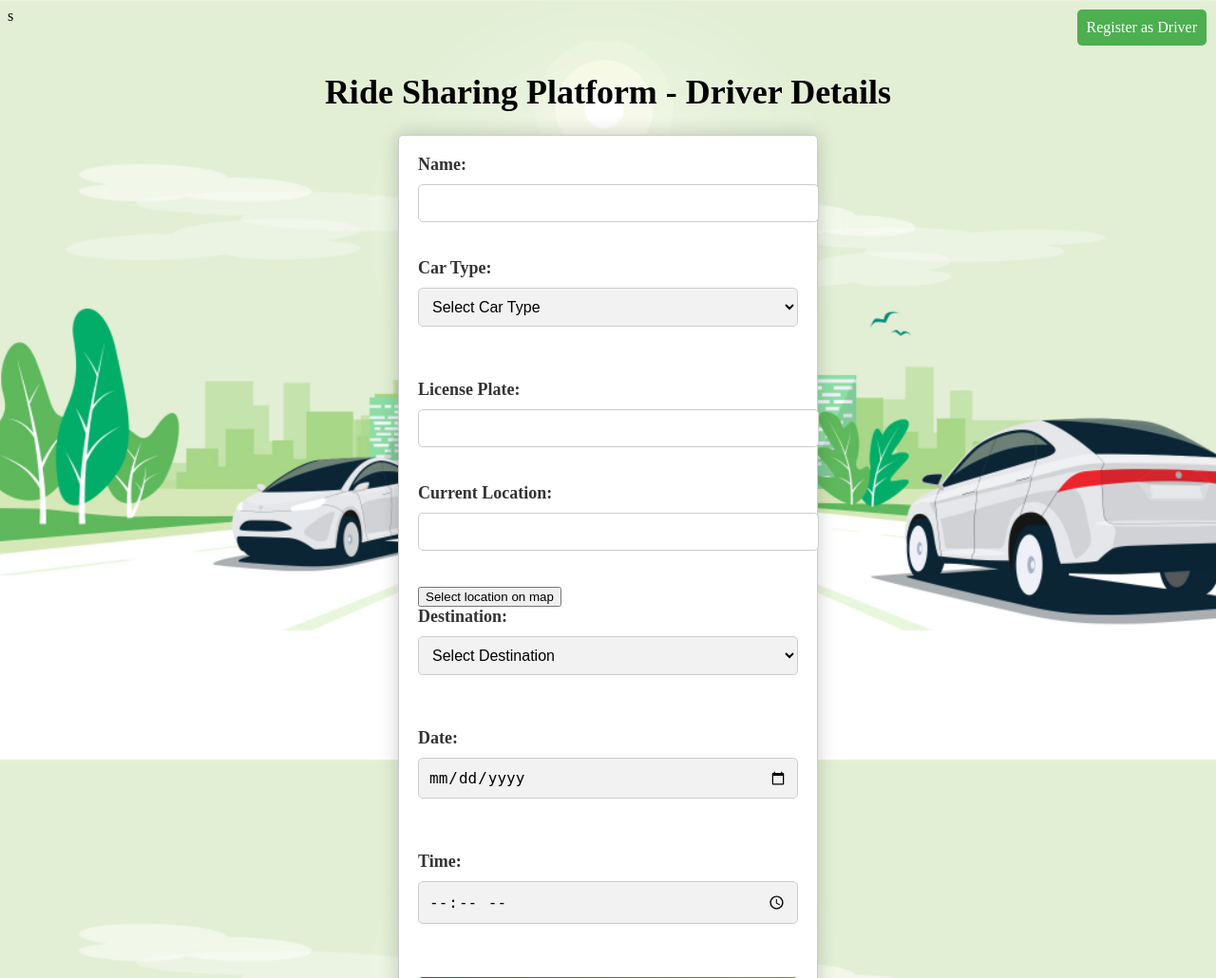
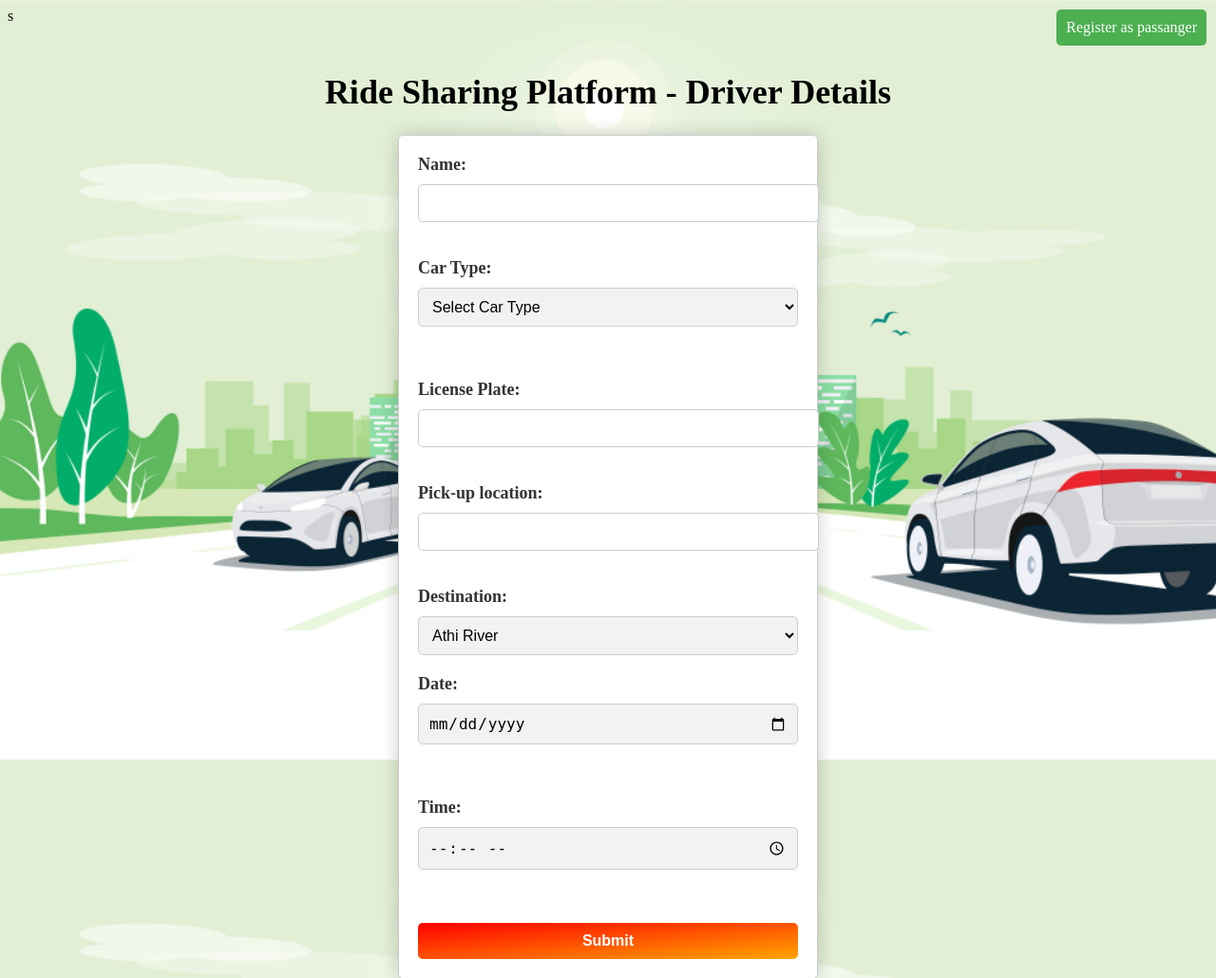
Before and after one commit to Markmahugu/splitlift, a PHP site: page /add_driver.php in a window 1280 px wide. Shown: the top 1030 px of the page at 95% size. Run offline with PHP 8.4, Linux system fonts and the light colour scheme; some libraries are stand-ins or nearby versions.

Commit message:
Update add_driver.php

```diff
--- a/add_driver.php
+++ b/add_driver.php
@@ -3,70 +3,8 @@
 <head>
   <title>Ride Sharing Platform - Driver Details</title>
   <link rel="stylesheet" type="text/css" href="style.css">
-  <a href="search.php" class="register-button">Register as Driver</a>s
-  <script src="https://maps.googleapis.com/maps/api/js?key=AIzaSyACNUsBAWjrYNmt0eXAXZmvhLp90mzdVlM"></script>
-  <script>
-    function initMap() {
-      var map = new google.maps.Map(document.getElementById('map'), {
-        center: {lat: -34.397, lng: 150.644},
-        zoom: 8
-      });
-      var marker = new google.maps.Marker({
-        position: map.center,
-        map: map
-      });
-    }
-    window.onload = function() {
-      var mapButton = document.getElementById('map-button');
-      mapButton.onclick = function() {
-        getLocation();
-      };
-    };
-    function getLocation() {
-    if (navigator.geolocation) {
-      navigator.geolocation.getCurrentPosition(function(position) {
-        var lat = position.coords.latitude;
-        var lng = position.coords.longitude;
-        var geocoder = new google.maps.Geocoder();
-        var latlng = new google.maps.LatLng(lat, lng);
-        geocoder.geocode({'latLng': latlng}, function(results, status) {
-          if (status == google.maps.GeocoderStatus.OK) {
-            if (results[0]) {
-              var address = results[0].formatted_address;
-              document.getElementById('current_location').value = address;
-            }
-          }
-        });
-        var map = new google.maps.Map(document.getElementById('map'), {
-          zoom: 15,
-          center: {lat: lat, lng: lng}
-        });
-        var marker = new google.maps.Marker({
-          position: {lat: lat, lng: lng},
-          map: map,
-          draggable: true
-        });
-        google.maps.event.addListener(marker, 'dragend', function(event){
-          var geocoder = new google.maps.Geocoder();
-          var latlng = {lat: event.latLng.lat(), lng: event.latLng.lng()};
-          geocoder.geocode({'location': latlng}, function(results, status) {
-            if (status === 'OK') {
-              if (results[0]) {
-                document.getElementById('current_location').value = results[0].formatted_address;
-              } else {
-                window.alert('No results found');
-              }
-            } else {
-              window.alert('Geocoder failed due to: ' + status);
-            }
-          });
-        });
-      });
-    } else {
-      alert("Geolocation is not supported by this browser.");
-    }
-  }
-  </script>
+  <a href="search.php" class="register-button">Register as passanger</a>s
+
 </head>
 <body>
   <h1>Ride Sharing Platform - Driver Details</h1>
@@ -83,48 +21,85 @@
     <label for="license_plate">License Plate:</label>
     <input type="text" id="license_plate" name="license_plate" required><br><br>
 
-    <label for="current_location">Current Location:</label>
-    <input type="text" id="current_location" name="current_location" required><br><br>
-    <button type="button" onclick="getLocation()" id="map-button">Select location on map</button>
+    <label for="markerCoords">Pick-up location:</label>
+    <input type="text" id="markerCoords" name="markerCoords" readonly><br><br>
 
     <label for="destination">Destination:</label>
-    <select id="destination" name="destination" required>
-      <option value="">Select Destination</option>
-      <option value="Nairobi">Nairobi</option>
-      <option value="Mombasa">Mombasa</option>
-      <option value="Kisumu">Kisumu</option>
-      <option value="Nakuru">Nakuru</option>
-      <option value="Eldoret">Eldoret</option>
-      <option value="Thika">Thika</option>
-      <option value="Malindi">Malindi</option>
-      <option value="Kitale">Kitale</option>
-      <option value="Machakos">Machakos</option>
-      <option value="Garissa">Garissa</option>
-      <option value="Kakamega">Kakamega</option>
-      <option value="Nyeri">Nyeri</option>
-      <option value="Meru">Meru</option>
-      <option value="Kericho">Kericho</option>
-      <option value="Embu">Embu</option>
-      <option value="Isiolo">Isiolo</option>
-      <option value="Lamu">Lamu</option>
-      <option value="Mandera">Mandera</option>
-      <option value="Bungoma">Bungoma</option>
-      <option value="Busia">Busia</option>
-      <option value="Voi">Voi</option>
-      <option value="Homa Bay">Homa Bay</option>
-      <option value="Migori">Migori</option>
-      <option value="Kiambu">Kiambu</option>
-      <option value="Kilifi">Kilifi</option>
-      <option value="Taveta">Taveta</option>
-      <option value="Narok">Narok</option>
-      <option value="Kwale">Kwale</option>
-      <option value="Kajiado">Kajiado</option>
-      <option value="Marsabit">Marsabit</option>
-    </select><br><br>
+<div>
+  <select id="destination" name="destination" onchange="checkDestination(this.value)" required>
+  <option value="Athi River">Athi River</option>
+<option value="Bungoma">Bungoma</option>
+<option value="Busia">Busia</option>
+<option value="Chuka">Chuka</option>
+<option value="Embu">Embu</option>
+<option value="Eldoret">Eldoret</option>
+<option value="Garissa">Garissa</option>
+<option value="Gilgil">Gilgil</option>
+<option value="Homa Bay">Homa Bay</option>
+<option value="Isiolo">Isiolo</option>
+<option value="Iten">Iten</option>
+<option value="Kabarnet">Kabarnet</option>
+<option value="Kajiado">Kajiado</option>
+<option value="Kakamega">Kakamega</option>
+<option value="Kapenguria">Kapenguria</option>
+<option value="Kapsabet">Kapsabet</option>
+<option value="Karatina">Karatina</option>
+<option value="Kericho">Kericho</option>
+<option value="Keroka">Keroka</option>
+<option value="Kerugoya">Kerugoya</option>
+<option value="Kiambu">Kiambu</option>
+<option value="Kibwezi">Kibwezi</option>
+<option value="Kilifi">Kilifi</option>
+<option value="Kilgoris">Kilgoris</option>
+<option value="Kimilili">Kimilili</option>
+<option value="Kinango">Kinango</option>
+<option value="Kitale">Kitale</option>
+<option value="Kitengela">Kitengela</option>
+<option value="Kitui">Kitui</option>
+<option value="Kwale">Kwale</option>
+<option value="Lamu">Lamu</option>
+<option value="Litein">Litein</option>
+<option value="Lodwar">Lodwar</option>
+<option value="Luanda">Luanda</option>
+<option value="Machakos">Machakos</option>
+<option value="Makindu">Makindu</option>
+<option value="Malindi">Malindi</option>
+<option value="Maralal">Maralal</option>
+<option value="Marsabit">Marsabit</option>
+<option value="Matuu">Matuu</option>
+<option value="Meru">Meru</option>
+<option value="Migori">Migori</option>
+<option value="Molo">Molo</option>
+<option value="Muhoroni">Muhoroni</option>
+<option value="Mumias">Mumias</option>
+<option value="Murang'a">Murang'a</option>
+<option value="Mwea">Mwea</option>
+<option value="Nairobi">Nairobi</option>
+<option value="Nakuru">Nakuru</option>
+<option value="Nanyuki">Nanyuki</option>
+    <option value="Other">Other</option>
+    <!-- Add more options here -->
+  </select>
+  <input type="text" id="other_destination" name="other_destination" placeholder="Other Destination" style="display:none;">
+</div>
+
+<script>
+  function checkDestination(value) {
+    if (value === "Other") {
+      document.getElementById("other_destination").style.display = "block";
+      document.getElementById("other_destination").required = true;
+    } else {
+      document.getElementById("other_destination").style.display = "none";
+      document.getElementById("other_destination").required = false;
+    }
+  }
+</script>
+
     <label for="travel_date">Date:</label>
     <input type="date" id="travel_date" name="travel_date" required><br><br>
     <label for="travel_time">Time:</label>
     <input type="time" id="travel_time" name="travel_time" required><br><br>
+
     <input type="submit" value="Submit">
   </form>
   <div id="map"></div>
@@ -175,3 +150,77 @@ if (isset($_POST['name'])) {
 // Close Database Connection
 $conn->close();
 ?>
+
+<div id="map" style="height: 400px; width: 100%;"></div>
+
+<script src="https://maps.googleapis.com/maps/api/js?key=AIzaSyDW9-hbczP4s9YH3Qu5UYHV5hiyiVisQeE&libraries=places"></script>
+<script>
+    // Initialize Google Maps Places API
+    var autocomplete = new google.maps.places.Autocomplete(document.getElementById('destination'));
+    // Set the types of autocomplete suggestions
+    autocomplete.setTypes(['geocode']);
+    // Add listener to update the input value with the selected location
+    google.maps.event.addListener(autocomplete, 'place_changed', function () {
+        var place = autocomplete.getPlace();
+        document.getElementById('destination').value = place.formatted_address;
+        document.getElementById('markerCoords').value = place.geometry.location.lat().toFixed(6) + ", " + place.geometry.location.lng().toFixed(6) + " (" + place.name + ")";
+    });
+    // Initialize Google Maps JavaScript API
+    var map;
+    var marker;
+    function initMap() {
+    map = new google.maps.Map(document.getElementById('map'), {
+        zoom: 15
+    });
+    // Try HTML5 geolocation
+    if (navigator.geolocation) {
+        navigator.geolocation.getCurrentPosition(function (position) {
+            var pos = {
+                lat: position.coords.latitude,
+                lng: position.coords.longitude
+            };
+            map.setCenter(pos);
+            marker = new google.maps.Marker({
+                position: pos,
+                map: map,
+                title: "You are here!",
+                draggable: true
+            });
+            var currentLocation = document.createElement('p');
+            currentLocation.innerHTML = "Current Location: " + pos.lat.toFixed(6) + ", " + pos.lng.toFixed(6) + " (Your location)";
+            document.getElementById('map').appendChild(currentLocation);
+            // Add listener to update marker coordinates on marker drag
+            google.maps.event.addListener(marker, 'dragend', function() {
+                var markerCoords = document.getElementById('markerCoords');
+                var latLng = marker.getPosition();
+                var geocoder = new google.maps.Geocoder();
+                geocoder.geocode({'location': latLng}, function(results, status) {
+                    if (status === 'OK') {
+                        if (results[0]) {
+                            markerCoords.value = latLng.lat().toFixed(6) + ", " + latLng.lng().toFixed(6) + " (" + results[0].formatted_address + ")";
+                        } else {
+                            markerCoords.value = latLng.lat().toFixed(6) + ", " + latLng.lng().toFixed(6);
+                        }
+                    } else {
+                        markerCoords.value = latLng.lat().toFixed(6) + ", " + latLng.lng().toFixed(6);
+                    }
+                });
+            });
+        }, function() {
+            handleLocationError(true, infoWindow, map.getCenter());
+        });
+    } else {
+        // Browser doesn't support Geolocation
+        handleLocationError(false, infoWindow, map.getCenter());
+    }
+}
+
+    function handleLocationError(browserHasGeolocation, pos) {
+        var infoWindow = new google.maps.InfoWindow({ map: map });
+        infoWindow.setPosition(pos);
+        infoWindow.setContent(browserHasGeolocation ?
+                               'Error: The Geolocation service failed.' :
+                               'Error: Your browser doesn\'t support geolocation.');
+    }
+</script>
+<script async defer src="https://maps.googleapis.com/maps/api/js?key=AIzaSyDW9-hbczP4s9YH3Qu5UYHV5hiyiVisQeE&callback=initMap"></script>
```
